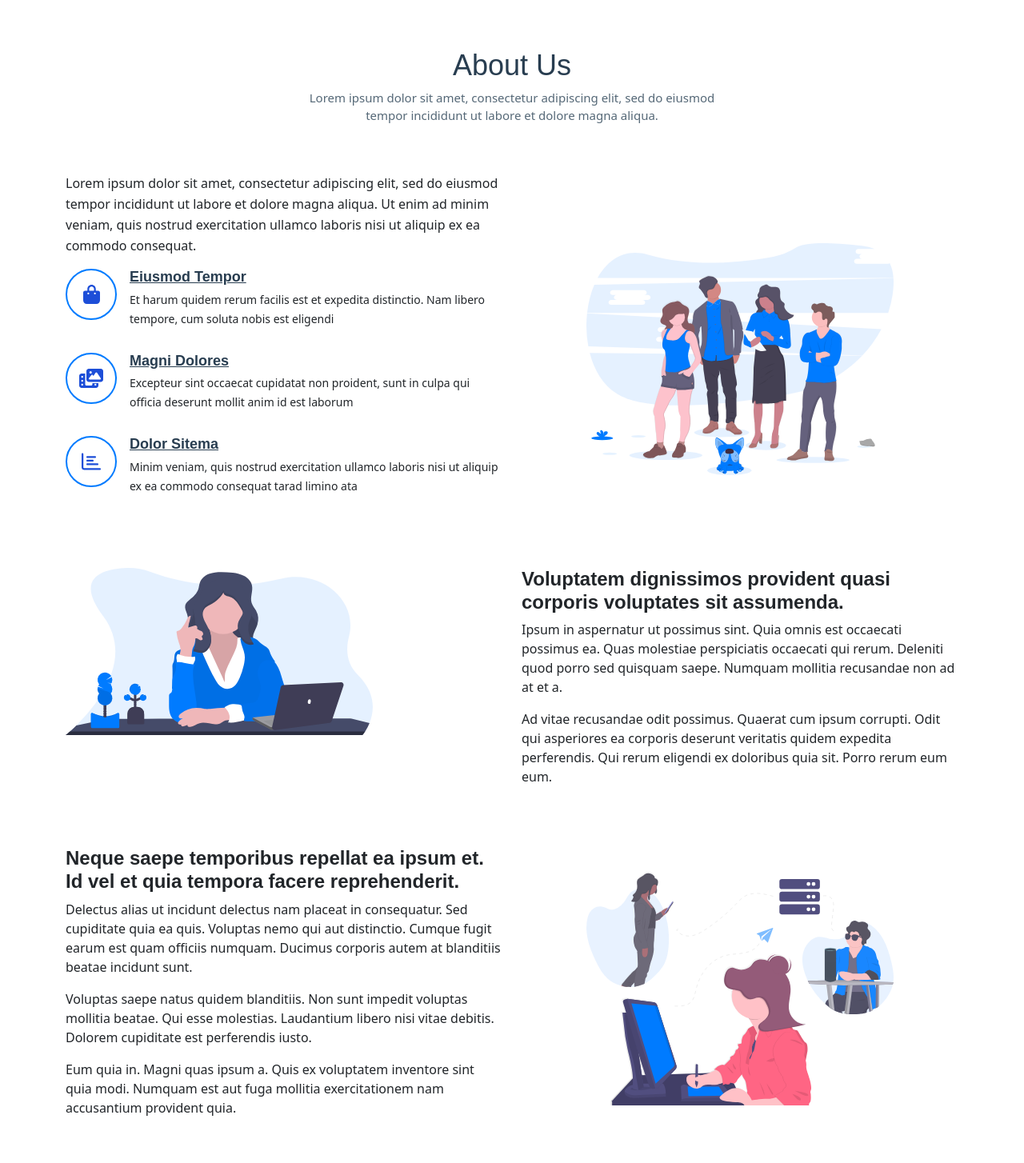
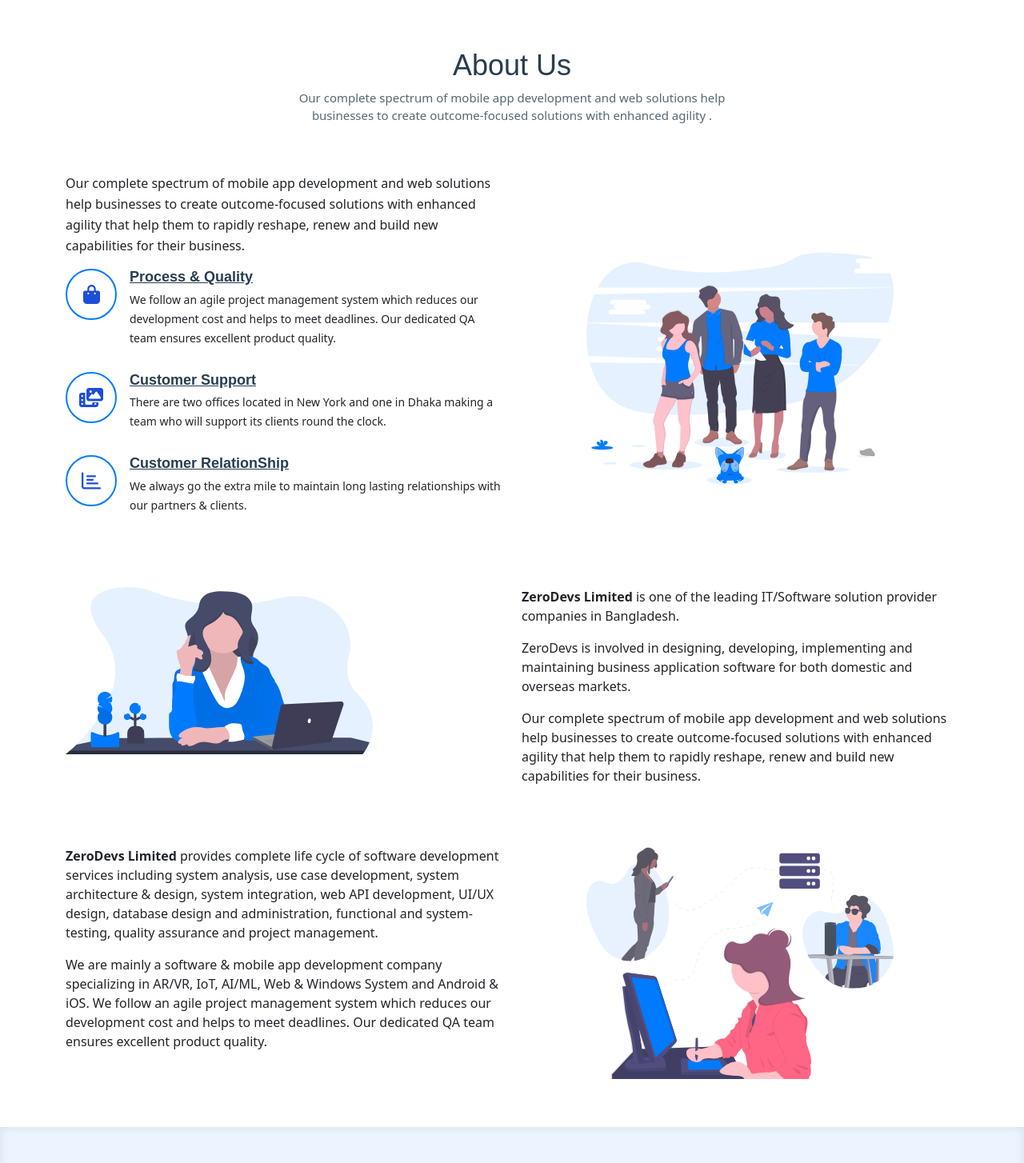
Before and after one commit to ZeroDevsLtd/ZeroDevsWebsite, a React (Create React App) app: page / in a window 1280 px wide. Shown: the part 636-2090 px from the top of the page at 80% size. Built offline with nearby package versions, Linux system fonts and the light colour scheme; no server answers.

Commit message:
real text added

```diff
--- a/src/Components/Client/Client.js
+++ b/src/Components/Client/Client.js
@@ -19,7 +19,7 @@
 
           <div class="section-header">
             <h3>Our Clients</h3>
-            <p>Sed ut perspiciatis unde omnis iste natus error sit voluptatem accusantium doloremque dere santome nida.</p>
+            <p>Our clients are dispersed all over the globe. We are resolute in providing you quality service & maintaining the standard doubtlessly .</p>
           </div>
 
           <div data-aos={props.aos} data-aos-offset={props.aos_offset} class="row ">
--- a/src/Components/Home/AboutUs.js
+++ b/src/Components/Home/AboutUs.js
@@ -12,11 +12,11 @@
   // console.log(props);
   const [abouts, setAbouts] = useState([]);
 
-  useEffect(()=>{
+  useEffect(() => {
     fetch('http://localhost:5000/about-us')
-    .then(res=>res.json())
-    .then(data=> setAbouts(data))
-  },[])
+      .then(res => res.json())
+      .then(data => setAbouts(data))
+  }, [])
   return (
     <>
       <section id="about">
@@ -24,73 +24,86 @@
 
           <header class="section-header">
             <h3>About Us</h3>
-          <p>Lorem ipsum dolor sit amet, consectetur adipiscing elit, sed do eiusmod tempor incididunt ut labore et dolore magna aliqua.</p>
+            <p>Our complete spectrum of mobile app development and web solutions help businesses to create
+              outcome-focused solutions with enhanced agility
+              .</p>
           </header>
 
           <div class="row about-container" data-aos={props.aos} data-aos-offset={props.aos_offset}>
 
             <div data-aos="fade-up" class="col-lg-6 content order-lg-1 order-2 ">
               <p>
-              Lorem ipsum dolor sit amet, consectetur adipiscing elit, sed do eiusmod tempor incididunt ut labore et dolore magna aliqua. Ut enim ad minim veniam, quis nostrud exercitation ullamco laboris nisi ut aliquip ex ea commodo consequat.
+                Our complete spectrum of mobile app development and web solutions help businesses to create outcome-focused solutions with enhanced agility that help them to rapidly reshape, renew and build new capabilities for their business.
               </p>
 
               <div class="icon-box wow fadeInUp">
                 <div class="icon"><FontAwesomeIcon icon={faShoppingBag} className='text-2xl text-blue-700'></FontAwesomeIcon></div>
-              <h4 class="title"><a href="">Eiusmod Tempor</a></h4>
-              <p class="description">Et harum quidem rerum facilis est et expedita distinctio. Nam libero tempore, cum soluta nobis est eligendi</p>
+                <h4 class="title"><a href="">Process & Quality</a></h4>
+                <p class="description">
+                  We follow an agile project management system which reduces our development cost and helps to meet deadlines. Our dedicated QA team ensures excellent product quality.
+                </p>
               </div>
 
               <div class="icon-box wow fadeInUp">
                 <div class="icon"><FontAwesomeIcon icon={faPhotoFilm} className='text-2xl text-blue-700'></FontAwesomeIcon></div>
-              <h4 class="title"><a href="">Magni Dolores</a></h4>
-              <p class="description">Excepteur sint occaecat cupidatat non proident, sunt in culpa qui officia deserunt mollit anim id est laborum</p>
+                <h4 class="title"><a href="">Customer Support</a></h4>
+                <p class="description">
+                  There are two offices located in New York and one in Dhaka making a team who will support its clients round the clock.
+                </p>
               </div>
 
               <div class="icon-box wow fadeInUp" >
                 <div class="icon"><FontAwesomeIcon icon={faBarChart} className='text-2xl text-blue-700'></FontAwesomeIcon></div>
-              <h4 class="title"><a href="">Dolor Sitema</a></h4>
-              <p class="description">Minim veniam, quis nostrud exercitation ullamco laboris nisi ut aliquip ex ea commodo consequat tarad limino ata</p>
+                <h4 class="title"><a href="">Customer RelationShip</a></h4>
+                <p class="description">
+                  We always go the extra mile to maintain long lasting relationships with our partners & clients.
+                </p>
               </div>
 
             </div>
 
             <div data-aos="fade-up" class="col-lg-6 background order-lg-2 order-1 wow fadeInUp grid place-items-center">
-            <img src={about1} class="img-fluid w-96 h-96 mt-8" alt=""/>
+              <img src={about1} class="img-fluid w-96 h-96 mt-8" alt="" />
             </div>
           </div>
 
           <div data-aos={props.aos} data-aos-offset={props.aos_offset} class="row about-extra">
             <div data-aos="fade-up" class="col-lg-6 wow fadeInUp">
-            <img src={about2} class="img-fluid w-96 h-96" alt=""/>
+              <img src={about2} class="img-fluid w-96 h-96" alt="" />
             </div>
             <div data-aos="fade-up" class="col-lg-6 wow fadeInUp pt-5 pt-lg-0">
-            <h4>Voluptatem dignissimos provident quasi corporis voluptates sit assumenda.</h4>
+              {/* <h4>Voluptatem dignissimos provident quasi corporis voluptates sit assumenda.</h4> */}
               <p>
-              Ipsum in aspernatur ut possimus sint. Quia omnis est occaecati possimus ea. Quas molestiae perspiciatis occaecati qui rerum. Deleniti quod porro sed quisquam saepe. Numquam mollitia recusandae non ad at et a.
+                <b> ZeroDevs Limited</b> is one of the leading IT/Software solution provider companies in Bangladesh.
+
+
               </p>
               <p>
-              Ad vitae recusandae odit possimus. Quaerat cum ipsum corrupti. Odit qui asperiores ea corporis deserunt veritatis quidem expedita perferendis. Qui rerum eligendi ex doloribus quia sit. Porro rerum eum eum.
+                ZeroDevs is involved in designing, developing, implementing and maintaining business application software for both domestic and overseas markets.
+              </p>
+              <p>
+                Our complete spectrum of mobile app development and web solutions help businesses to create outcome-focused solutions with enhanced agility that help them to rapidly reshape, renew and build new capabilities for their business.
+
               </p>
             </div>
           </div>
 
           <div data-aos={props.aos} data-aos-offset={props.aos_offset} class="row about-extra">
             <div data-aos="fade-up" class="col-lg-6 wow fadeInUp order-1 order-lg-2 grid place-items-center">
-            <img src={about3} class="img-fluid w-96 h-96 " alt=""/>
+              <img src={about3} class="img-fluid w-96 h-96 " alt="" />
             </div>
 
             <div data-aos="fade-up" class="col-lg-6 wow fadeInUp pt-4 pt-lg-0 order-2 order-lg-1">
-            <h4>Neque saepe temporibus repellat ea ipsum et. Id vel et quia tempora facere reprehenderit.</h4>
+              {/* <h4>Neque saepe temporibus repellat ea ipsum et. Id vel et quia tempora facere reprehenderit.</h4> */}
               <div>
                 <p>
-             Delectus alias ut incidunt delectus nam placeat in consequatur. Sed cupiditate quia ea quis. Voluptas nemo qui aut distinctio. Cumque fugit earum est quam officiis numquam. Ducimus corporis autem at blanditiis beatae incidunt sunt.
+                  <b>ZeroDevs Limited</b> provides complete life cycle of software development services including system analysis, use case development, system architecture & design, system integration, web API development, UI/UX design, database design and administration, functional and system­­­­ testing, quality assurance and project management.
                 </p>
                 <p>
-              Voluptas saepe natus quidem blanditiis. Non sunt impedit voluptas mollitia beatae. Qui esse molestias. Laudantium libero nisi vitae debitis. Dolorem cupiditate est perferendis iusto.
+                  We are mainly a software & mobile app development company specializing in AR/VR, IoT, AI/ML, Web & Windows System and Android & iOS. We follow an agile project management system which reduces our development cost and helps to meet deadlines. Our dedicated QA team ensures excellent product quality.
+
                 </p>
-            <p>
-              Eum quia in. Magni quas ipsum a. Quis ex voluptatem inventore sint quia modi. Numquam est aut fuga mollitia exercitationem nam accusantium provident quia.
-            </p>
+
               </div>
             </div>
 
--- a/src/Components/Packages/Packages.js
+++ b/src/Components/Packages/Packages.js
@@ -151,8 +151,8 @@
                     </div>
                 </div>
                 <div className='text-center fst-italic shadow-md bg-success bg-opacity-10'>
-                    <p>1.For additional page extra 50$ will be added</p>
-                    <p>2.For customize multiple website - contact us</p>
+                    <p>1. For additional page extra 50$ will be added</p>
+                    <p>2. For customize multi-page website - contact us</p>
                 </div>
             </div>
         </section>
--- a/src/Components/Services/Services.js
+++ b/src/Components/Services/Services.js
@@ -32,7 +32,7 @@
 
           <header class="section-header">
             <h3>Services</h3>
-            <p>Laudem latine persequeris id sed, ex fabulas delectus quo. No vel partiendo abhorreant vituperatoribus.</p>
+            <p>We not only provide development & support services of software or apps but we provide a finished solution which will help our clients to grow their businesses. </p>
           </header>
 
           <div data-aos={props.aos} data-aos-offset={props.aos_offset} class="row">
--- a/src/Components/Team/Team.js
+++ b/src/Components/Team/Team.js
@@ -19,7 +19,9 @@
         <div class="container">
           <div class="section-header">
             <h3>Team</h3>
-            <p>Sed ut perspiciatis unde omnis iste natus error sit voluptatem accusantium doloremque</p>
+            <p>Meet our heroes who run this immensely creative and innovative group of people and
+              Make the magic happen .
+            </p>
           </div>
 
           <div data-aos={props.aos} data-aos-offset={props.aos_offset} class="row">
```
Also changed, not shown: src/Components/ChooseUs/ChooseUs.js (+5 -4 lines), 2 other files (tests, documents, lock files or other folders). Lines whose indentation alone changed are shown as unchanged.
